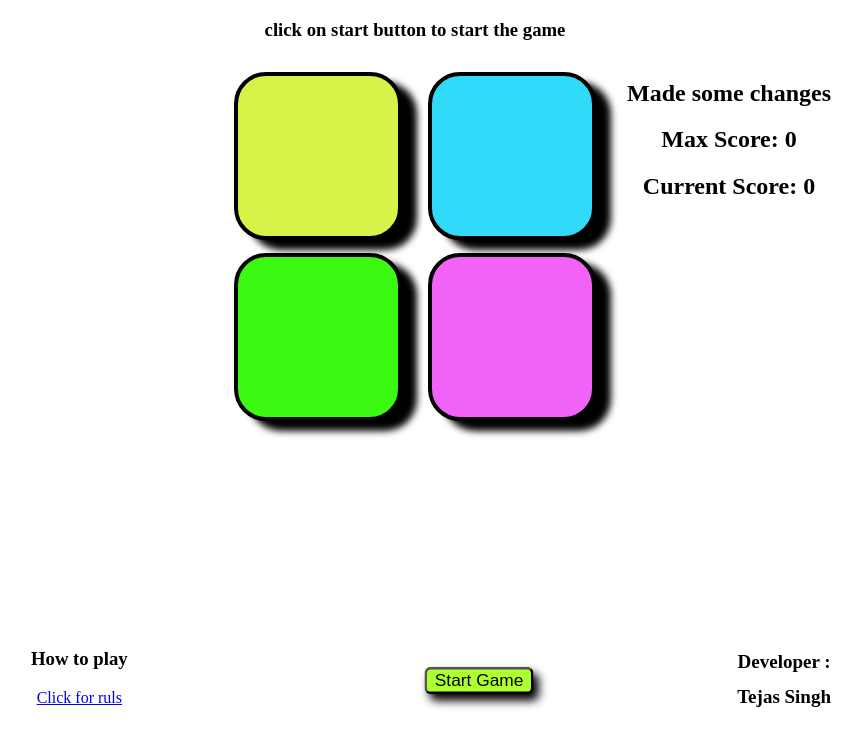
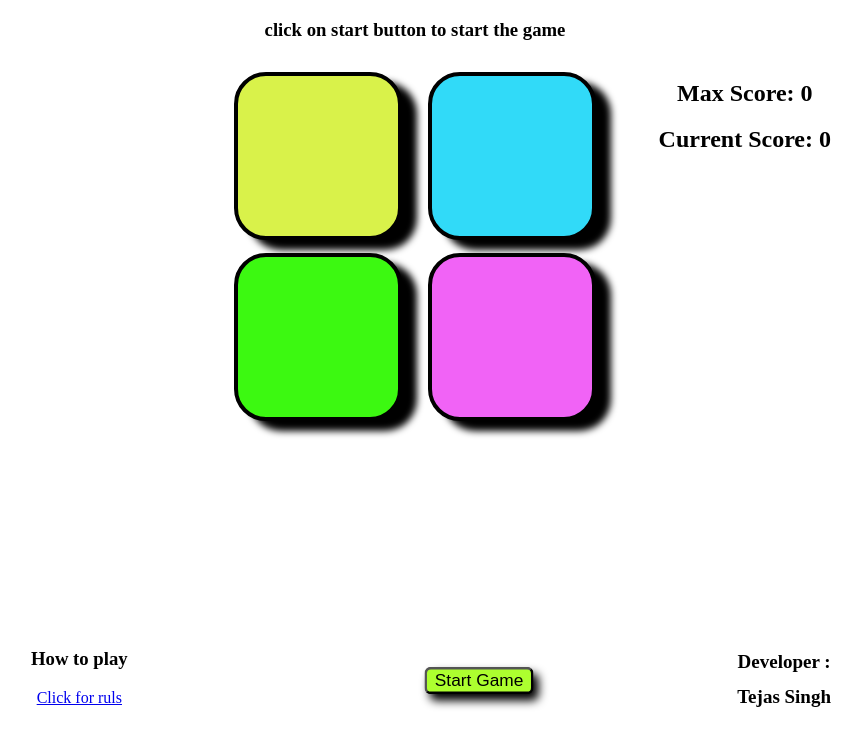
Before and after one commit to Tejas-Singh5570/Simon-Game, a plain HTML site: page index.html in a window 1280 px wide. Shown: the part 61-800 px from the top of the page, without its empty margins (225-1087 px from the left). Drawn offline with Linux system fonts and the light colour scheme.

Commit message:
Update index.html

```diff
--- a/index.html
+++ b/index.html
@@ -11,7 +11,7 @@
     <h3 id = "h3" class = "main_heading">click on start button to start the game</h3>
 
     <div class="scoreTracker">
-        <h2> Made some changes </h2>
+
         <h2 class = "max_scr">Max Score: 0</h2>
         <h2 class = "curr_scr">Current Score: 0</h2>
 
```
